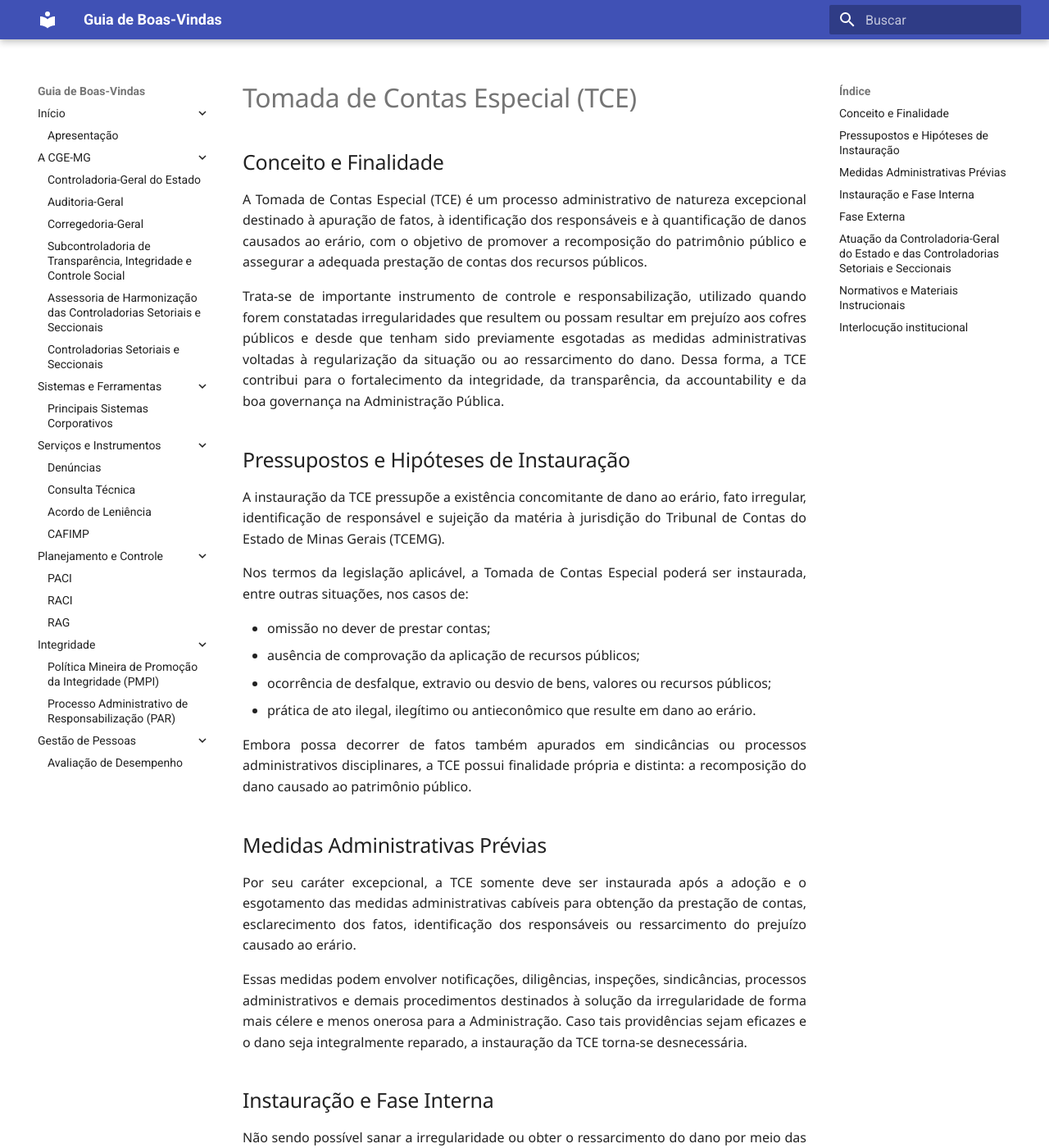
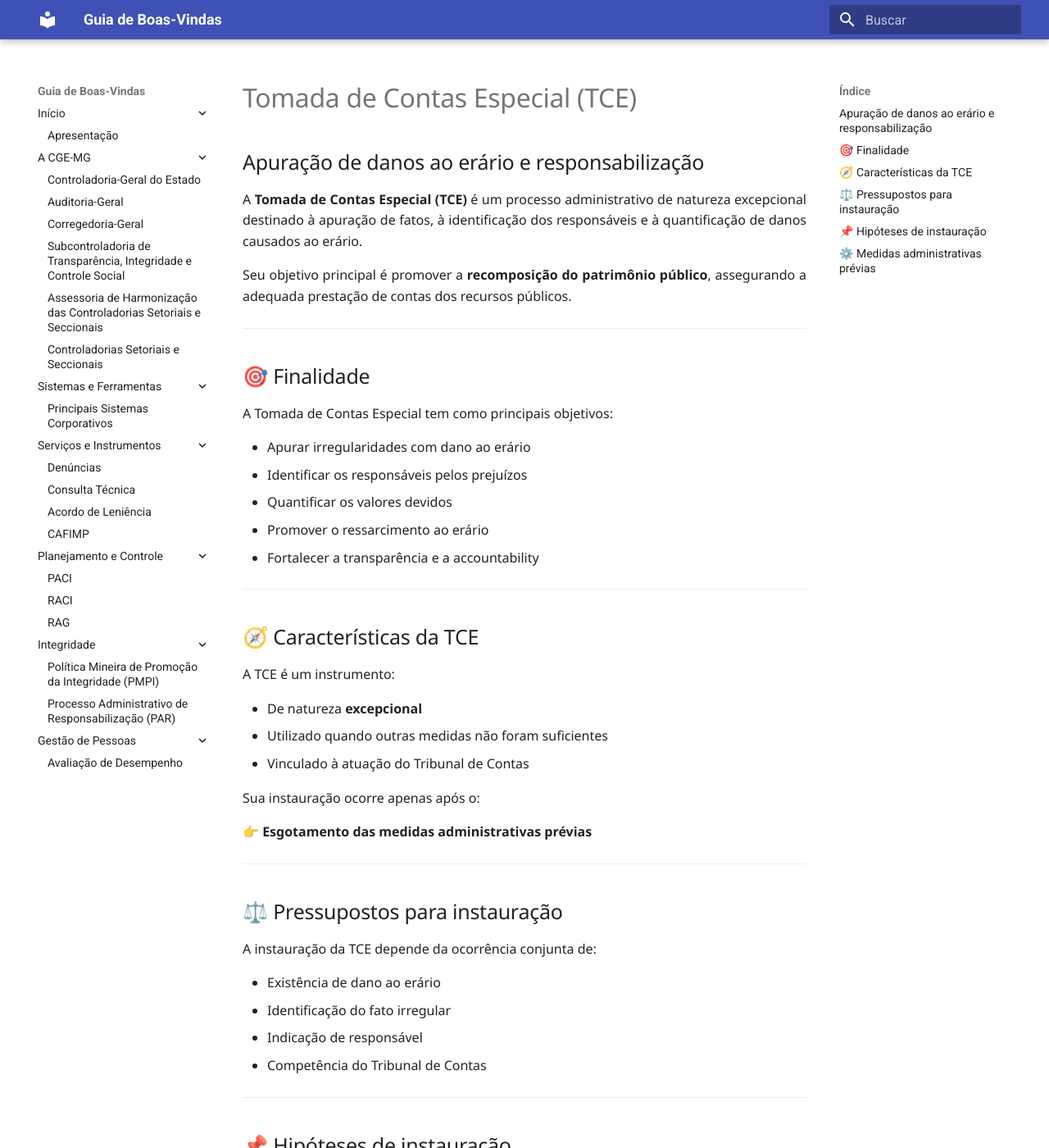
Before and after one commit to CGEMG-AHCS/guia-de-boas-vindas, an MkDocs documentation site: the page built from docs/tce.md, in a window 1280 px wide and 1400 px high. Shown: the whole window at 82% size. Built offline with MkDocs 1.6.1 and Material for MkDocs 9.7.7, drawn with Linux system fonts in a browser that asks for light colours; some of the changed text lies outside the part shown.

Commit message:
Update tce.md

```diff
--- a/docs/tce.md
+++ b/docs/tce.md
@@ -1,62 +1,195 @@
 # Tomada de Contas Especial (TCE)
+## Apuração de danos ao erário e responsabilização
 
-## Conceito e Finalidade
+A **Tomada de Contas Especial (TCE)** é um processo administrativo de natureza excepcional destinado à apuração de fatos, à identificação dos responsáveis e à quantificação de danos causados ao erário.
 
-A Tomada de Contas Especial (TCE) é um processo administrativo de natureza excepcional destinado à apuração de fatos, à identificação dos responsáveis e à quantificação de danos causados ao erário, com o objetivo de promover a recomposição do patrimônio público e assegurar a adequada prestação de contas dos recursos públicos.
+Seu objetivo principal é promover a **recomposição do patrimônio público**, assegurando a adequada prestação de contas dos recursos públicos.
 
-Trata-se de importante instrumento de controle e responsabilização, utilizado quando forem constatadas irregularidades que resultem ou possam resultar em prejuízo aos cofres públicos e desde que tenham sido previamente esgotadas as medidas administrativas voltadas à regularização da situação ou ao ressarcimento do dano. Dessa forma, a TCE contribui para o fortalecimento da integridade, da transparência, da accountability e da boa governança na Administração Pública.
+---
 
-## Pressupostos e Hipóteses de Instauração
+## 🎯 Finalidade
 
-A instauração da TCE pressupõe a existência concomitante de dano ao erário, fato irregular, identificação de responsável e sujeição da matéria à jurisdição do Tribunal de Contas do Estado de Minas Gerais (TCEMG).
+A Tomada de Contas Especial tem como principais objetivos:
 
-Nos termos da legislação aplicável, a Tomada de Contas Especial poderá ser instaurada, entre outras situações, nos casos de:
+- Apurar irregularidades com dano ao erário
+- Identificar os responsáveis pelos prejuízos
+- Quantificar os valores devidos
+- Promover o ressarcimento ao erário
+- Fortalecer a transparência e a accountability
 
-* omissão no dever de prestar contas;
-* ausência de comprovação da aplicação de recursos públicos;
-* ocorrência de desfalque, extravio ou desvio de bens, valores ou recursos públicos;
-* prática de ato ilegal, ilegítimo ou antieconômico que resulte em dano ao erário.
+---
 
-Embora possa decorrer de fatos também apurados em sindicâncias ou processos administrativos disciplinares, a TCE possui finalidade própria e distinta: a recomposição do dano causado ao patrimônio público.
+## 🧭 Características da TCE
 
-## Medidas Administrativas Prévias
+A TCE é um instrumento:
 
-Por seu caráter excepcional, a TCE somente deve ser instaurada após a adoção e o esgotamento das medidas administrativas cabíveis para obtenção da prestação de contas, esclarecimento dos fatos, identificação dos responsáveis ou ressarcimento do prejuízo causado ao erário.
+- De natureza **excepcional**
+- Utilizado quando outras medidas não foram suficientes
+- Vinculado à atuação do Tribunal de Contas
 
-Essas medidas podem envolver notificações, diligências, inspeções, sindicâncias, processos administrativos e demais procedimentos destinados à solução da irregularidade de forma mais célere e menos onerosa para a Administração. Caso tais providências sejam eficazes e o dano seja integralmente reparado, a instauração da TCE torna-se desnecessária.
+Sua instauração ocorre apenas após o:
 
-## Instauração e Fase Interna
+👉 **Esgotamento das medidas administrativas prévias**
 
-Não sendo possível sanar a irregularidade ou obter o ressarcimento do dano por meio das medidas administrativas preliminares, a autoridade competente deverá instaurar a Tomada de Contas Especial.
+---
 
-A fase interna é conduzida no âmbito do órgão ou entidade responsável e compreende a instrução processual necessária para apuração dos fatos, identificação dos responsáveis, quantificação do dano e garantia do contraditório e da ampla defesa. Ao final dos trabalhos, são produzidos os documentos técnicos que subsidiarão a análise do Tribunal de Contas, incluindo o relatório do tomador de contas, o relatório e o certificado da auditoria interna e o atestado da autoridade administrativa.
+## ⚖️ Pressupostos para instauração
 
-## Fase Externa
+A instauração da TCE depende da ocorrência conjunta de:
 
-Concluída a fase interna, o processo é encaminhado ao Tribunal de Contas do Estado de Minas Gerais, responsável pelo julgamento da Tomada de Contas Especial.
+- Existência de dano ao erário
+- Identificação do fato irregular
+- Indicação de responsável
+- Competência do Tribunal de Contas
 
-Nessa etapa, o Tribunal aprecia os fatos apurados, avalia a responsabilidade dos envolvidos, delibera sobre a existência do dano ao erário e determina, quando cabível, as medidas necessárias ao ressarcimento dos prejuízos e à adoção das demais providências previstas na legislação.
+---
 
-## Atuação da Controladoria-Geral do Estado e das Controladorias Setoriais e Seccionais
+## 📌 Hipóteses de instauração
 
-No âmbito do Poder Executivo estadual, a Controladoria-Geral do Estado (CGE) exerce papel relevante na orientação, padronização e aperfeiçoamento dos procedimentos relacionados à Tomada de Contas Especial, contribuindo para o fortalecimento dos mecanismos de controle interno e para a adequada proteção do patrimônio público.
+A TCE pode ser instaurada em situações como:
 
-As Controladorias Setoriais e Seccionais atuam como importantes instâncias de apoio técnico e acompanhamento, orientando os gestores quanto à adoção das medidas administrativas preliminares, auxiliando na instrução processual, avaliando a conformidade dos procedimentos realizados e emitindo os produtos de auditoria previstos na legislação. Sua atuação contribui para assegurar a regularidade, a consistência e a tempestividade dos processos de Tomada de Contas Especial.
+- Omissão no dever de prestar contas
+- Não comprovação da aplicação de recursos
+- Desfalque, extravio ou desvio de valores
+- Atos ilegais, ilegítimos ou antieconômicos com dano
 
-## Normativos e Materiais Instrucionais
+---
 
-* [Art. 47 da Lei Complementar nº 102, de 17/01/2008](https://www.almg.gov.br/legislacao-mineira/texto/LCP/102/2008/);
-* [Arts. 245 a 249 da Resolução nº 12/2008](https://www.tce.mg.gov.br/noticia/Detalhe/111189);
-* [Instrução Normativa nº 03/2013](https://www.tce.mg.gov.br/noticia/Detalhe/11116205390);
-* [Decreto nº 46.830, de 14/09/2015](https://www.almg.gov.br/legislacao-mineira/texto/DEC/46830/2015/?cons=1);
-* [Manual de Instruções sobre Tomada de Contas Especial](https://www.cge.mg.gov.br/publicacoes/guias-cartilhas-manuais-e-formularios).
+## ⚙️ Medidas administrativas prévias
 
-## Interlocução institucional
+Antes da instauração, devem ser adotadas medidas como:
 
-Superintendência Central de Auditoria de Contas
+- Notificações aos responsáveis
+- Diligências e inspeções
+- Sindicâncias
+- Processos administrativos
 
-Denise Nascimento de Sá
+👉 Se o dano for sanado, a TCE torna-se desnecessária.
 
-Telefone: (31) 3915-8900
+---
 
-Endereço Eletrônico: denise.sa@cge.mg.gov.br
+# Fases da Tomada de Contas Especial
+## Procedimento de apuração
+
+A TCE é composta por duas fases principais:
+
+---
+
+## 🏢 Fase interna
+
+Realizada no âmbito do órgão ou entidade, contempla:
+
+- Apuração dos fatos
+- Identificação dos responsáveis
+- Quantificação do dano
+- Garantia do contraditório e ampla defesa
+
+### 📄 Produtos da fase interna
+
+- Relatório do tomador de contas
+- Relatório e certificado de auditoria interna
+- Atestado da autoridade administrativa
+
+---
+
+## 🏛️ Fase externa
+
+Após a conclusão da fase interna:
+
+- O processo é encaminhado ao **TCEMG**
+- O Tribunal realiza o julgamento
+
+Nesta etapa, o Tribunal:
+
+- Avalia os fatos apurados
+- Julga as responsabilidades
+- Determina ressarcimento, se cabível
+
+---
+
+## 🤝 Atuação da CGE-MG
+
+A **Controladoria-Geral do Estado (CGE-MG)** atua na:
+
+- Orientação dos procedimentos
+- Padronização das atividades
+- Apoio técnico às unidades
+- Aperfeiçoamento dos controles internos
+
+---
+
+## 🏢 Papel das Controladorias
+
+As **Controladorias Setoriais e Seccionais** contribuem por meio de:
+
+- Orientação aos gestores
+- Apoio na instrução dos processos
+- Avaliação da conformidade
+- Emissão de produtos de auditoria
+
+Sua atuação garante:
+
+- Regularidade dos processos
+- Consistência das informações
+- Tempestividade das ações
+
+---
+
+## 📌 Importância institucional
+
+A TCE é essencial para:
+
+- Proteção do patrimônio público
+- Responsabilização de agentes
+- Fortalecimento da governança
+- Aprimoramento do controle interno
+
+---
+
+## 📜 Normativos e materiais
+
+🔗 **Principais referências:**
+
+- Lei Complementar nº 102/2008 (art. 47):
+  https://www.almg.gov.br/legislacao-mineira/texto/LCP/102/2008/
+
+- Resolução nº 12/2008 (arts. 245 a 249):
+  https://www.tce.mg.gov.br/noticia/Detalhe/111189
+
+- Instrução Normativa nº 03/2013:
+  https://www.tce.mg.gov.br/noticia/Detalhe/11116205390
+
+- Decreto nº 46.830/2015:
+  https://www.almg.gov.br/legislacao-mineira/texto/DEC/46830/2015/?cons=1
+
+📘 **Material de apoio:**
+
+- Manual de TCE:
+  https://www.cge.mg.gov.br/publicacoes/guias-cartilhas-manuais-e-formularios
+
+---
+
+## 📩 Interlocução institucional
+
+Para orientações e esclarecimentos:
+
+🏢 **Superintendência Central de Auditoria de Contas**
+
+👤 Responsável: Denise Nascimento de Sá
+📞 Telefone: (31) 3915-8900
+📧 E-mail: denise.sa@cge.mg.gov.br
+
+---
+
+## 📌 Orientações
+
+!!! note "Importante"
+    A TCE deve ser instaurada apenas após o esgotamento das medidas administrativas preliminares.
+
+!!! tip "Boa prática"
+    A adequada instrução processual é essencial para garantir a efetividade do ressarcimento ao erário.
+
+!!! warning "Atenção"
+    A ausência de elementos essenciais pode comprometer a análise e o julgamento pelo Tribunal de Contas.
+
+---
```
